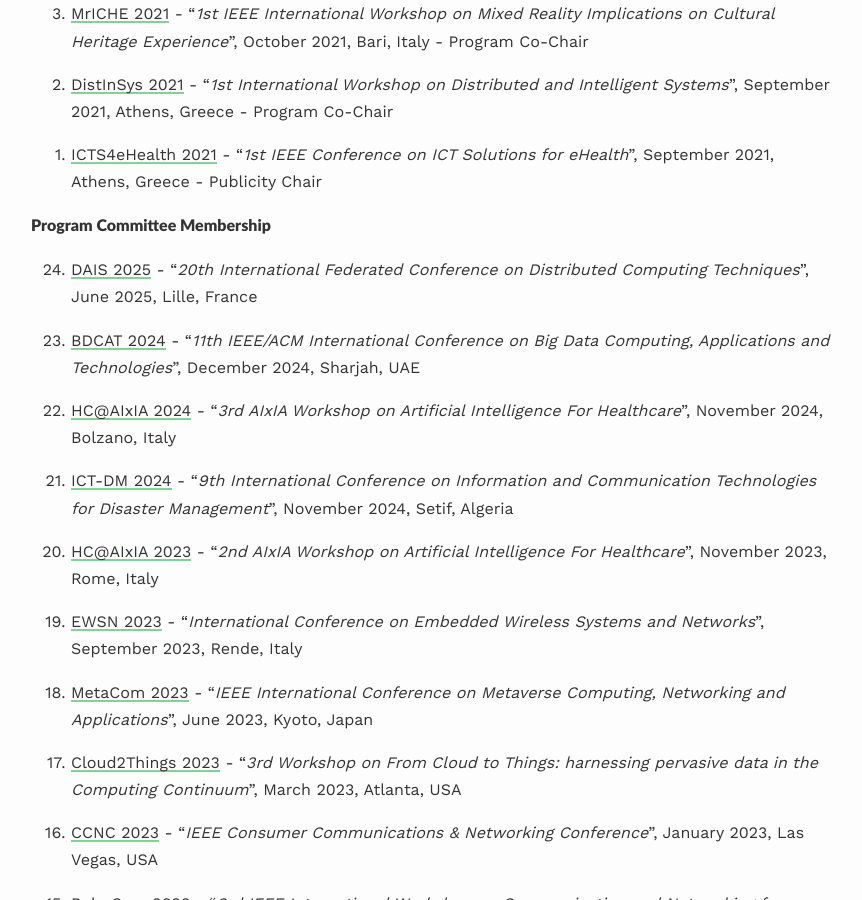
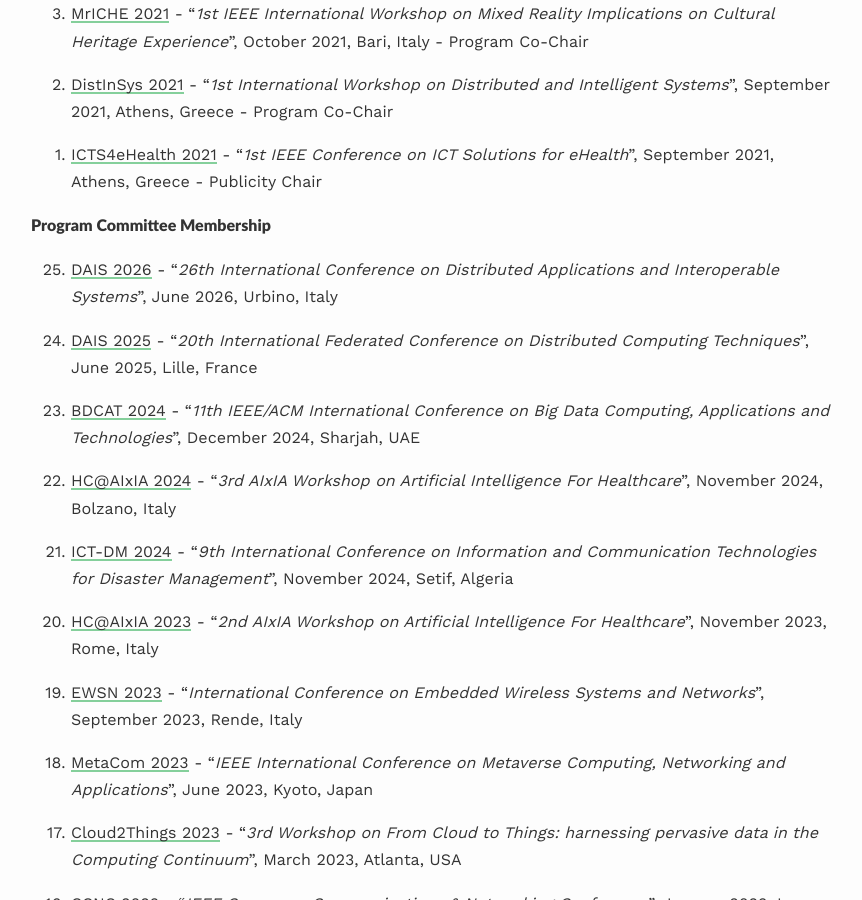
Before and after one commit to lcarnevale/lcarnevale.github.io, a Jekyll site: the page built from _pages/activities.md, in a window 1280 px wide and 900 px high, scrolled down 2391 px. Shown: the whole window, without its empty margins (209-1071 px from the left). Built offline with Jekyll 4.4.1, drawn with Linux system fonts in a browser that asks for light colours; nearby versions of some CDN libraries; some web fonts are replaced.

Commit message:
add the DAIS TPC participation

```diff
--- a/_pages/activities.md
+++ b/_pages/activities.md
@@ -84,6 +84,8 @@
 {: reversed="reversed"}
 
 #### Program Committee Membership
+0. [DAIS 2026](http://www.discotec.org/2026/dais.html) - "<i>26th International Conference on Distributed Applications and Interoperable Systems</i>", June 2026, Urbino, Italy
+
 0. [DAIS 2025](https://www.discotec.org/2025/dais) - "<i>20th International Federated Conference
 on Distributed Computing Techniques</i>", June 2025, Lille, France
 
```
